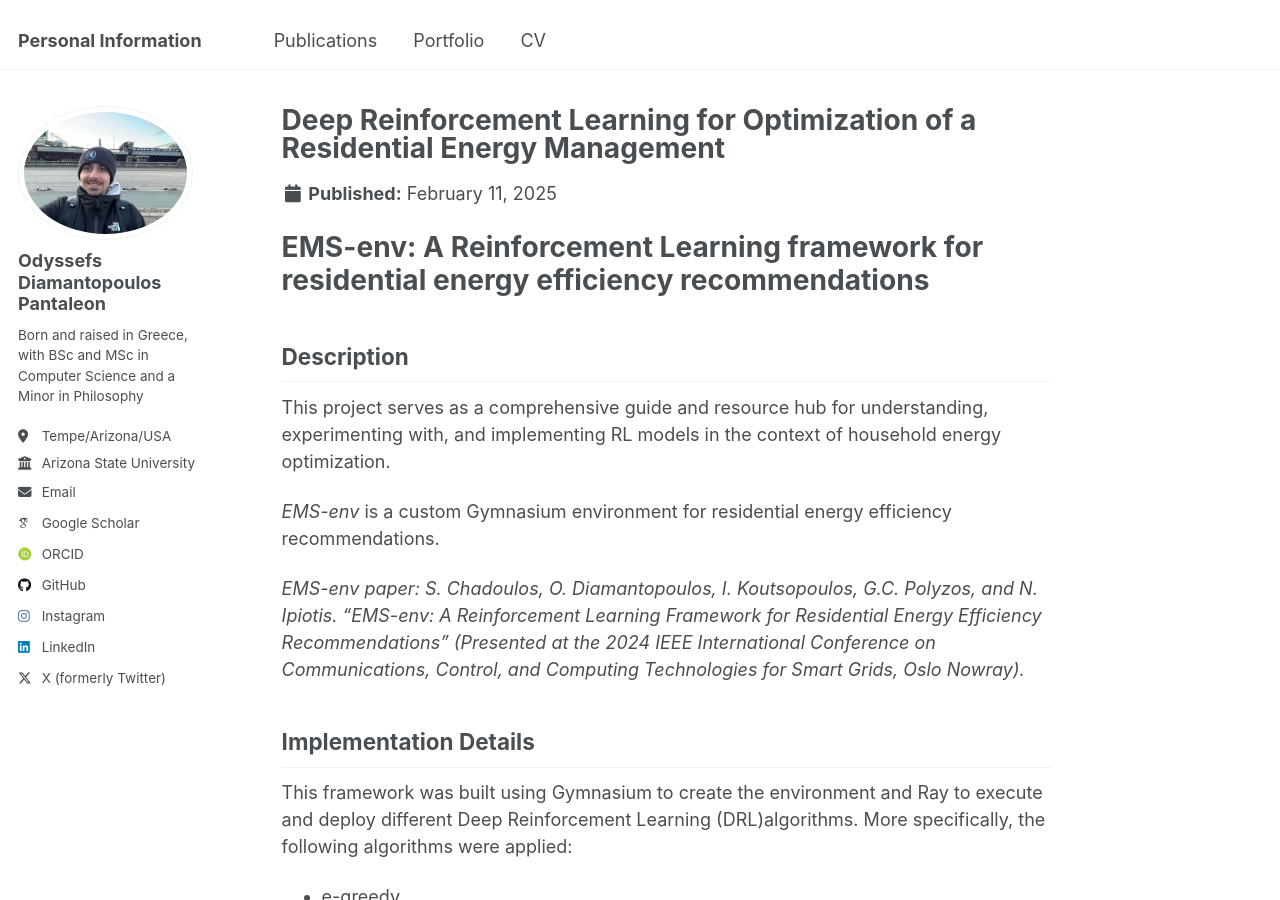
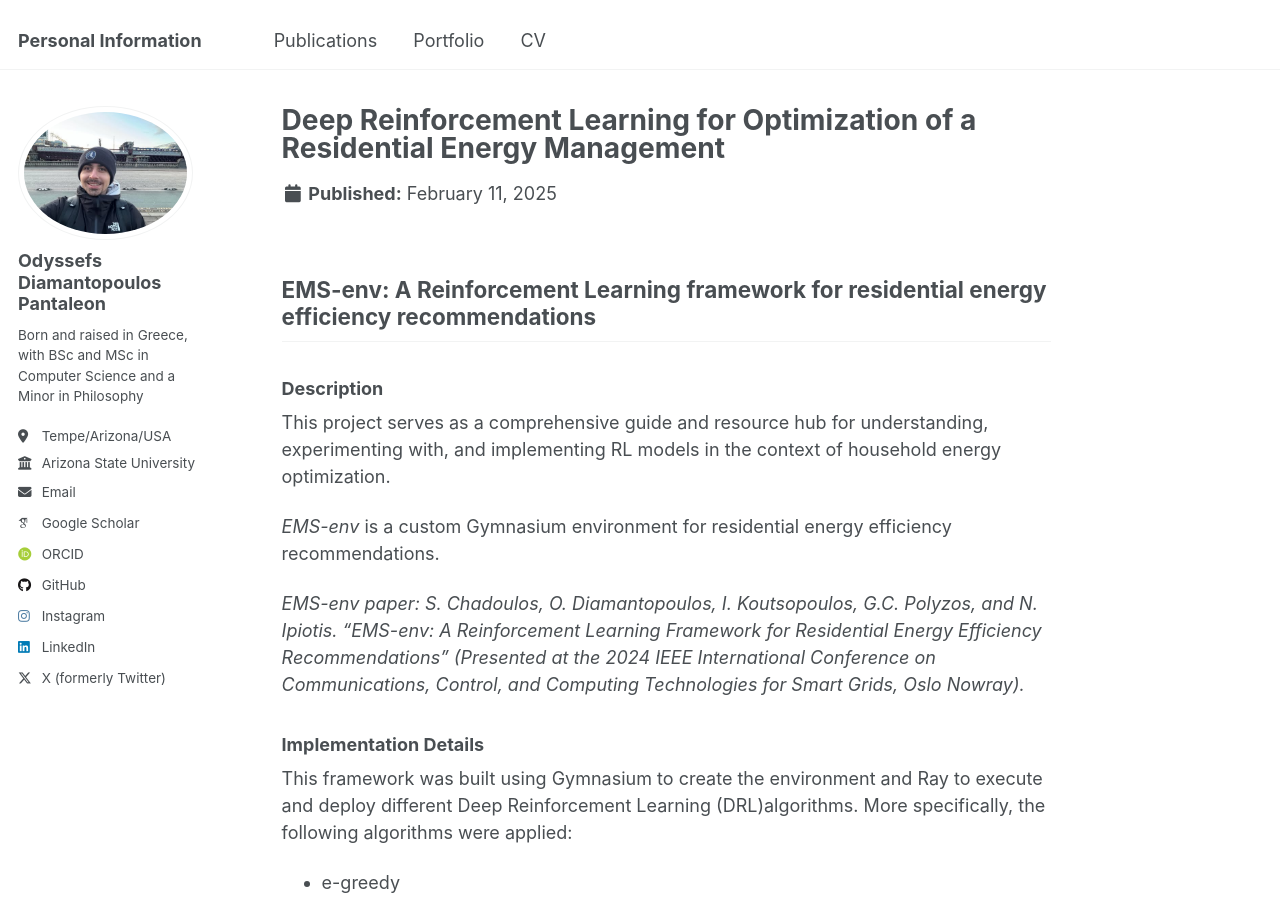
Before and after one commit to gody10/gody10.github.io, a Jekyll site: the page built from _portfolio/portfolio-1.md, in a window 1280 px wide and 900 px high. Built offline with Jekyll 4.4.1, drawn with Linux system fonts in a browser that asks for light colours; some web fonts are replaced.

Commit message:
Change layout

```diff
--- a/_portfolio/portfolio-1.md
+++ b/_portfolio/portfolio-1.md
@@ -1,12 +1,12 @@
 ---
 title: "Deep Reinforcement Learning for Optimization of a Residential Energy Management"
-excerpt: "This project was published in IEEE International Conference on Communications, Control, and Computing Technologies for Smart Grids and basically models a Smart Home environment and develops a Deep Reinforcement Learning agent that acts as the Residential Energy Manager which adapts to the user's preferences and minimizes costs: [github repository](https://github.com/SpirosChadoulos/EMS-env) <br/><img src='/images/deep_rl.jpg'>"
+excerpt: "This project was published in IEEE International Conference on Communications, Control, and Computing Technologies for Smart Grids and basically models a Smart Home environment and develops a Deep Reinforcement Learning agent that acts as the Residential Energy Manager which adapts to the user's preferences and minimizes costs: [github repository](https://github.com/SpirosChadoulos/EMS-env) <br/><img src='/images/smart_home.jpg'>"
 collection: portfolio
 ---
 
-# EMS-env: A Reinforcement Learning framework for residential energy efficiency recommendations
+## EMS-env: A Reinforcement Learning framework for residential energy efficiency recommendations
 
-## Description
+### Description
 
 This project serves as a comprehensive guide and resource hub for understanding, experimenting with, and implementing RL models in the context of household energy optimization.
 
@@ -14,7 +14,7 @@ _EMS-env_ is a custom Gymnasium environment for residential energy efficiency re
 
 _EMS-env paper: S. Chadoulos, O. Diamantopoulos, I. Koutsopoulos, G.C. Polyzos, and N. Ipiotis. "EMS-env: A Reinforcement Learning Framework for Residential Energy Efficiency Recommendations" (Presented at the 2024 IEEE International Conference on Communications, Control, and Computing Technologies for Smart Grids, Oslo Nowray)._
 
-## Implementation Details
+### Implementation Details
 
 This framework was built using Gymnasium to create the environment and Ray to execute and deploy different Deep Reinforcement Learning (DRL)algorithms. More specifically, the following algorithms were applied:
 - e-greedy
@@ -24,7 +24,7 @@ This framework was built using Gymnasium to create the environment and Ray to ex
 
 The environment supports an infinite number of different user's, who each have their own preferences and unique personalities. The DRL agent is tasked to, on the one hand, understand the user's behavioral patterns, on the other hand, schedule appliances for time frames that the electricity price is lower (example: night hours)
 
-## Technologies Used
+### Technologies Used
 
 - **Deep Reinforcement Learning** – Leveraging advanced RL techniques for optimal decision-making.
 - **Problem Modeling** – Structuring complex problems into solvable frameworks.
```
Also changed, not shown: images/smart_home.jpg (renamed from images/deep_rl.jpg).
